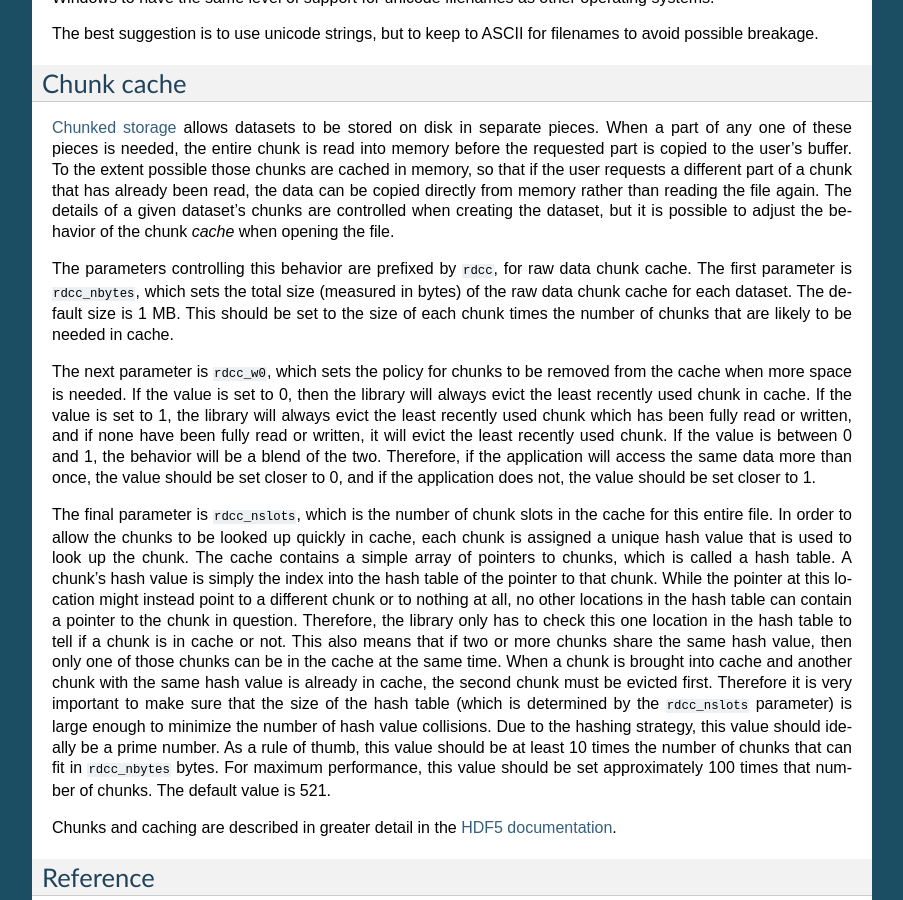
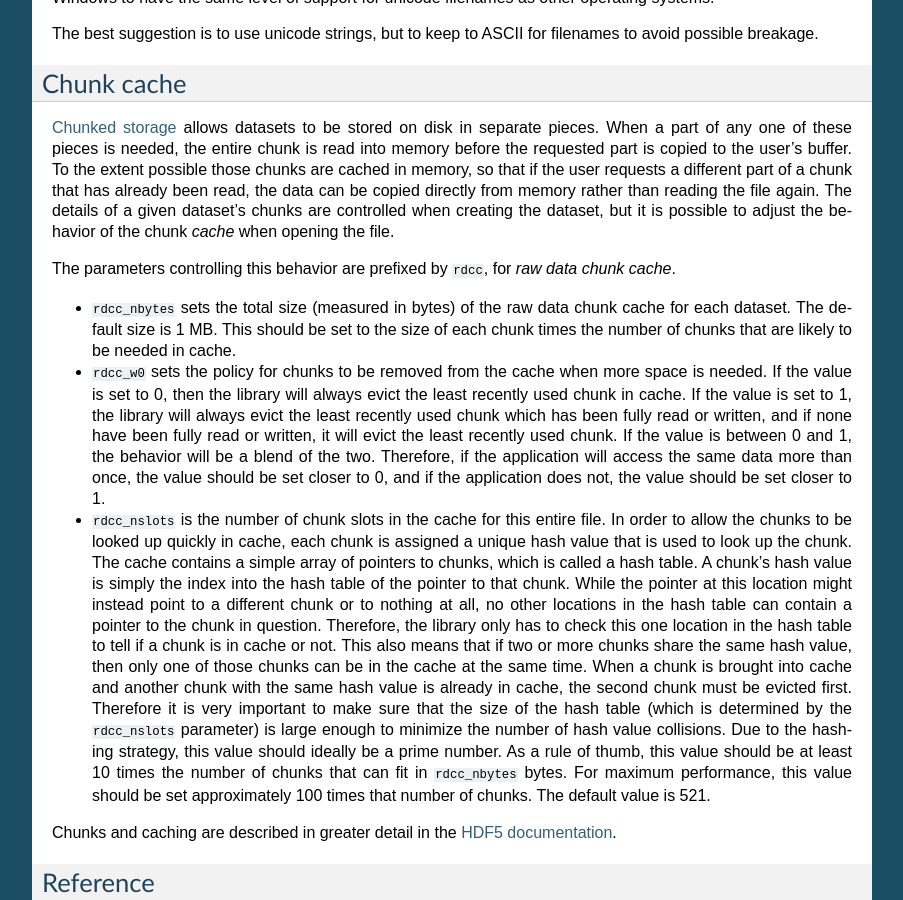
Before and after one commit to zhongxing-2/h5py, a Sphinx documentation site: the page built from docs/high/file.rst, in a window 1280 px wide and 900 px high, scrolled down 3095 px. Shown: the whole window, without its empty margins (198-1101 px from the left). Built offline with Sphinx 7.4.7, drawn with Linux system fonts in a browser that asks for light colours.

Commit message:
Reformat listing of chunk cache parameters

```diff
--- a/docs/high/file.rst
+++ b/docs/high/file.rst
@@ -212,43 +212,43 @@ directly from memory rather than reading the file again.  The details of a
 given dataset's chunks are controlled when creating the dataset, but it is
 possible to adjust the behavior of the chunk *cache* when opening the file.
 
-The parameters controlling this behavior are prefixed by ``rdcc``, for raw data
-chunk cache.  The first parameter is ``rdcc_nbytes``, which sets the total size
-(measured in bytes) of the raw data chunk cache for each dataset.  The default
-size is 1 MB.  This should be set to the size of each chunk times the number of
-chunks that are likely to be needed in cache.
+The parameters controlling this behavior are prefixed by ``rdcc``, for *raw data
+chunk cache*.
 
-The next parameter is ``rdcc_w0``, which sets the policy for chunks to be
-removed from the cache when more space is needed.  If the value is set to 0,
-then the library will always evict the least recently used chunk in cache.  If
-the value is set to 1, the library will always evict the least recently used
-chunk which has been fully read or written, and if none have been fully read or
-written, it will evict the least recently used chunk.  If the value is between
-0 and 1, the behavior will be a blend of the two.  Therefore, if the
-application will access the same data more than once, the value should be set
-closer to 0, and if the application does not, the value should be set closer
-to 1.
-
-The final parameter is ``rdcc_nslots``, which is the number of chunk slots in
-the cache for this entire file.  In order to allow the chunks to be looked up
-quickly in cache, each chunk is assigned a unique hash value that is used to
-look up the chunk.  The cache contains a simple array of pointers to chunks,
-which is called a hash table.  A chunk's hash value is simply the index into
-the hash table of the pointer to that chunk.  While the pointer at this
-location might instead point to a different chunk or to nothing at all, no
-other locations in the hash table can contain a pointer to the chunk in
-question.  Therefore, the library only has to check this one location in the
-hash table to tell if a chunk is in cache or not.  This also means that if two
-or more chunks share the same hash value, then only one of those chunks can be
-in the cache at the same time.  When a chunk is brought into cache and another
-chunk with the same hash value is already in cache, the second chunk must be
-evicted first.  Therefore it is very important to make sure that the size of
-the hash table (which is determined by the ``rdcc_nslots`` parameter) is large
-enough to minimize the number of hash value collisions.  Due to the hashing
-strategy, this value should ideally be a prime number.  As a rule of thumb,
-this value should be at least 10 times the number of chunks that can fit in
-``rdcc_nbytes`` bytes. For maximum performance, this value should be set
-approximately 100 times that number of chunks. The default value is 521.
+* ``rdcc_nbytes`` sets the total size (measured in bytes) of the raw data chunk
+  cache for each dataset.  The default size is 1 MB.
+  This should be set to the size of each chunk times the number of
+  chunks that are likely to be needed in cache.
+* ``rdcc_w0`` sets the policy for chunks to be
+  removed from the cache when more space is needed.  If the value is set to 0,
+  then the library will always evict the least recently used chunk in cache.  If
+  the value is set to 1, the library will always evict the least recently used
+  chunk which has been fully read or written, and if none have been fully read
+  or written, it will evict the least recently used chunk.  If the value is
+  between 0 and 1, the behavior will be a blend of the two.  Therefore, if the
+  application will access the same data more than once, the value should be set
+  closer to 0, and if the application does not, the value should be set closer
+  to 1.
+* ``rdcc_nslots`` is the number of chunk slots in
+  the cache for this entire file.  In order to allow the chunks to be looked up
+  quickly in cache, each chunk is assigned a unique hash value that is used to
+  look up the chunk.  The cache contains a simple array of pointers to chunks,
+  which is called a hash table.  A chunk's hash value is simply the index into
+  the hash table of the pointer to that chunk.  While the pointer at this
+  location might instead point to a different chunk or to nothing at all, no
+  other locations in the hash table can contain a pointer to the chunk in
+  question.  Therefore, the library only has to check this one location in the
+  hash table to tell if a chunk is in cache or not.  This also means that if two
+  or more chunks share the same hash value, then only one of those chunks can be
+  in the cache at the same time.  When a chunk is brought into cache and another
+  chunk with the same hash value is already in cache, the second chunk must be
+  evicted first.  Therefore it is very important to make sure that the size of
+  the hash table (which is determined by the ``rdcc_nslots`` parameter) is large
+  enough to minimize the number of hash value collisions.  Due to the hashing
+  strategy, this value should ideally be a prime number.  As a rule of thumb,
+  this value should be at least 10 times the number of chunks that can fit in
+  ``rdcc_nbytes`` bytes. For maximum performance, this value should be set
+  approximately 100 times that number of chunks. The default value is 521.
 
 Chunks and caching are described in greater detail in the `HDF5 documentation
 <https://portal.hdfgroup.org/display/HDF5/Chunking+in+HDF5>`_.
```
